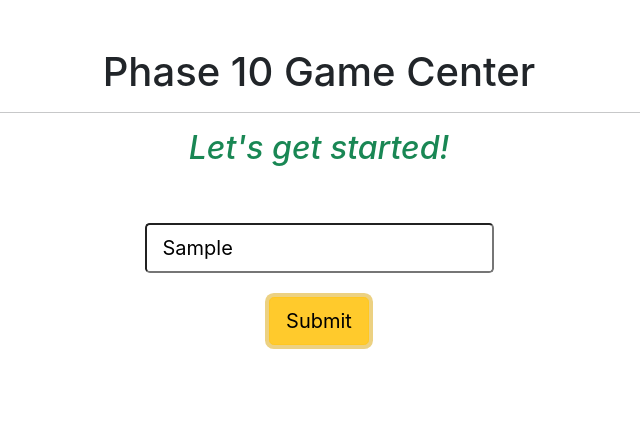
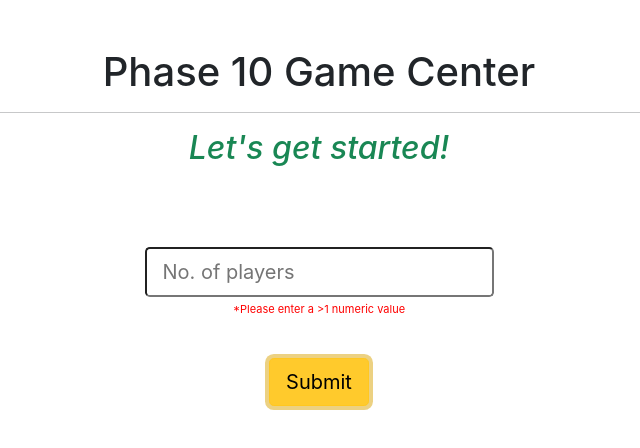
Before and after one commit to tarkanyil/phase10-tracker, a React (Create React App) app: page /startgame in a window 1280 px wide. Both pictures are taken after typing "Sample" into the empty fields and a click on the button "Submit". Shown: the top 448 px of the page, without its empty margins (321-961 px from the left). Built offline with nearby package versions, Linux system fonts and the light colour scheme.

Commit message:
Feat: added validation on numeric input fields; 'No. of players' and 'Points'

```diff
--- a/src/pages/homepage/homepage.comp.jsx
+++ b/src/pages/homepage/homepage.comp.jsx
@@ -37,7 +37,6 @@
           </button>
         ) : null}
       </div>
-      <Footer />
     </div>
   );
 };
--- a/src/pages/playgame/playgame.comp.jsx
+++ b/src/pages/playgame/playgame.comp.jsx
@@ -1,4 +1,4 @@
-import React from "react";
+import React, { useState } from "react";
 
 import { useSelector, useDispatch } from "react-redux";
 import { withRouter, useHistory } from "react-router-dom";
@@ -17,22 +17,37 @@
 import { numberOfPhases, phases } from "../../utils/constants";
 
 import Header from "../../components/header/header.comp";
+import { trimEnd } from "lodash";
 
 const PlayGame = () => {
   const players = useSelector((state) => state.players);
   const game = useSelector((state) => state.game);
   const history = useHistory();
 
+  const [isInputError, setIsInputError] = useState({
+    isError: false,
+    playerId: "",
+  });
+
+  const [inputErrorMessage, setInputErrorMessage] = useState("");
+
   let gameCompleted = false;
 
   const dispatch = useDispatch();
 
   const handlePointsInput = (event) => {
-    console.log("Hello from points update");
-    console.log(event.target.value);
-    console.log(event.target.name);
-    console.log(event.target);
-    dispatch(updatePlayerRoundPoints(event.target));
+    const value = event.target.value;
+    const idx = event.target.name;
+    isInputError.isError && setIsInputError({ isError: false, playerId: "" });
+    if (isNaN(value)) {
+      setIsInputError({ isError: true, playerId: idx });
+      setInputErrorMessage("Please enter a numeric value");
+      //update playerPoint to nixxx
+      dispatch(updatePlayerRoundPoints({ idx: idx, value: "" }));
+      return;
+    } else {
+      dispatch(updatePlayerRoundPoints({ idx: idx, value: value }));
+    }
   };
 
   const handleSubmit = (event) => {
@@ -113,11 +128,18 @@
   const handleResetWithNewPlayers = () => history.push("/startgame");
 
   const isWinner = (name) => {
-    if ((game.completed) && (name == determineWinner())) {
+    if (game.completed && name == determineWinner()) {
       return true;
     }
     return false;
-  }
+  };
+
+  const isErrorWith = (id) => {
+    if (isInputError.isError && id == isInputError.playerId) {
+      return true;
+    }
+    return false;
+  };
 
   return (
     <div>
@@ -142,14 +164,20 @@
                 <div className="col-sm-12 col-md-6 col-lg-4" key={idx}>
                   <div className="card text-dark bg-light mb-3">
                     <div className="card-header">{player.name}</div>
-                    {isWinner(player.name) ? <img src={image} alt="leader badge" className="leader-image" /> : null}
+                    {isWinner(player.name) ? (
+                      <img
+                        src={image}
+                        alt="leader badge"
+                        className="leader-image"
+                      />
+                    ) : null}
 
                     <div className="card-body">
                       <h6 className="card-title">
                         Actual phase: {player.actualPhase}
                       </h6>
                       <h6 className="card-subtitle">
-                        {phases[player.actualPhase-1].desc}
+                        {phases[player.actualPhase - 1].desc}
                       </h6>
                       <hr />
                       <h6 className="card-title">Round result</h6>
@@ -186,6 +214,9 @@
                           onChange={handlePointsInput}
                         />
                       </div>
+                      {isErrorWith(idx) ? (
+                        <p className="error-msg">*{inputErrorMessage}</p>
+                      ) : null}
                       <hr />
                       <h6 className="card-title">
                         Total points: {player.totalPoints}
--- a/src/pages/playgame/playgame.styles.css
+++ b/src/pages/playgame/playgame.styles.css
@@ -28,3 +28,8 @@
 .card-subtitle {
     font-style: italic;
 }
+
+.error-msg {
+    color:red;
+    font-size: 11px;
+}
--- a/src/pages/startgame/startgame.comp.jsx
+++ b/src/pages/startgame/startgame.comp.jsx
@@ -13,6 +13,8 @@
 
 import Header from "../../components/header/header.comp";
 
+import "./startgame.styles.css";
+
 const StartGame = () => {
   const dispatch = useDispatch();
 
@@ -27,9 +29,14 @@
 
   const [countSubmitted, setCountSubmitted] = useState(false);
 
+  const [isInputError, setIsInputError] = useState(false);
+
+  const [inputErrorMessage, setInputErrorMessage] = useState("");
+
   const players = useSelector((state) => state.players);
 
   const handleCountInput = (event) => {
+    setIsInputError(false);
     if (countSubmitted) {
       dispatch(updatePlayerName([]));
       setCountSubmitted(false);
@@ -38,13 +45,19 @@
     setPlayerCount(value);
   };
 
-  //   const handleInputClick = (event) => {
-  //     if ((players.length > 0) & (event.target.value === "")) {
-  //       dispatch(updatePlayerName([]));
-  //     }
-  //   };
-
-  const handleCountSubmit = () => {
+  const handleCountSubmit = (event) => {
+    event.preventDefault();
+    if (isNaN(playerCount)) {
+      setIsInputError(true);
+      setInputErrorMessage("Please enter a >1 numeric value");
+      setPlayerCount("");
+      return;
+    } else if (playerCount <= 1) {
+      setIsInputError(true);
+      setInputErrorMessage("Please enter a >1 numeric value");
+      setPlayerCount("");
+      return;
+    } else {
       let playerId = 0;
       lodash.times(playerCount, () => {
         dispatch(
@@ -54,7 +67,7 @@
             phaseCompleted: false,
             actualPhase: 1,
             totalPoints: 0,
-          roundPoints: "",
+            roundPoints: 0,
             leader: false,
             completedGame: false,
           })
@@ -62,6 +75,7 @@
         playerId++;
       });
       setCountSubmitted(true);
+    }
   };
 
   console.log("players state", players);
@@ -95,6 +109,7 @@
 
         <div className="init-input mt-5">
           <div className="d-flex flex-column bd-highlight">
+            <form className="player-input mt-4" onSubmit={handleCountSubmit}>
               <div className="p-2 bd-highlight">
                 {" "}
                 <input
@@ -104,8 +119,9 @@
                   placeholder="No. of players"
                   value={playerCount}
                   onChange={handleCountInput}
-                // onClick={handleInputClick}
+                  required
                 />
+                {isInputError ? <p className="error-msg mt-1">*{inputErrorMessage}</p> : null}
               </div>
 
               <div className="d-flex flex-row bd-highlight mt-2 justify-content-center">
@@ -113,7 +129,7 @@
                   {" "}
                   <button
                     className="btn btn-lg btn-warning"
-                  type="button"
+                    type="submit"
                     id="button-addon2"
                     onClick={handleCountSubmit}
                   >
@@ -121,6 +137,7 @@
                   </button>
                 </div>
               </div>
+            </form>
             <form className="player-input mt-4" onSubmit={handleNamesSubmit}>
               {countSubmitted &&
                 players.map((player, idx) => {
--- /dev/null
+++ b/src/pages/startgame/startgame.styles.css
@@ -0,0 +1,4 @@
+.error-msg {
+    color:red;
+    font-size: 11px;
+}
--- a/src/redux/player/player.utils.jsx
+++ b/src/redux/player/player.utils.jsx
@@ -1,7 +1,7 @@
 import { numberOfPhases } from "../../utils/constants";
 
 export const updatePoints = (state, payload) => {
-  const index = Number(payload.name);
+  const index = Number(payload.idx);
   const incrementValue = Number(payload.value);
   return [
     ...state.slice(0, index), // everything before current post
```
Also changed, not shown: 1 other file (tests, documents, lock files or other folders). Lines whose indentation alone changed are shown as unchanged.
